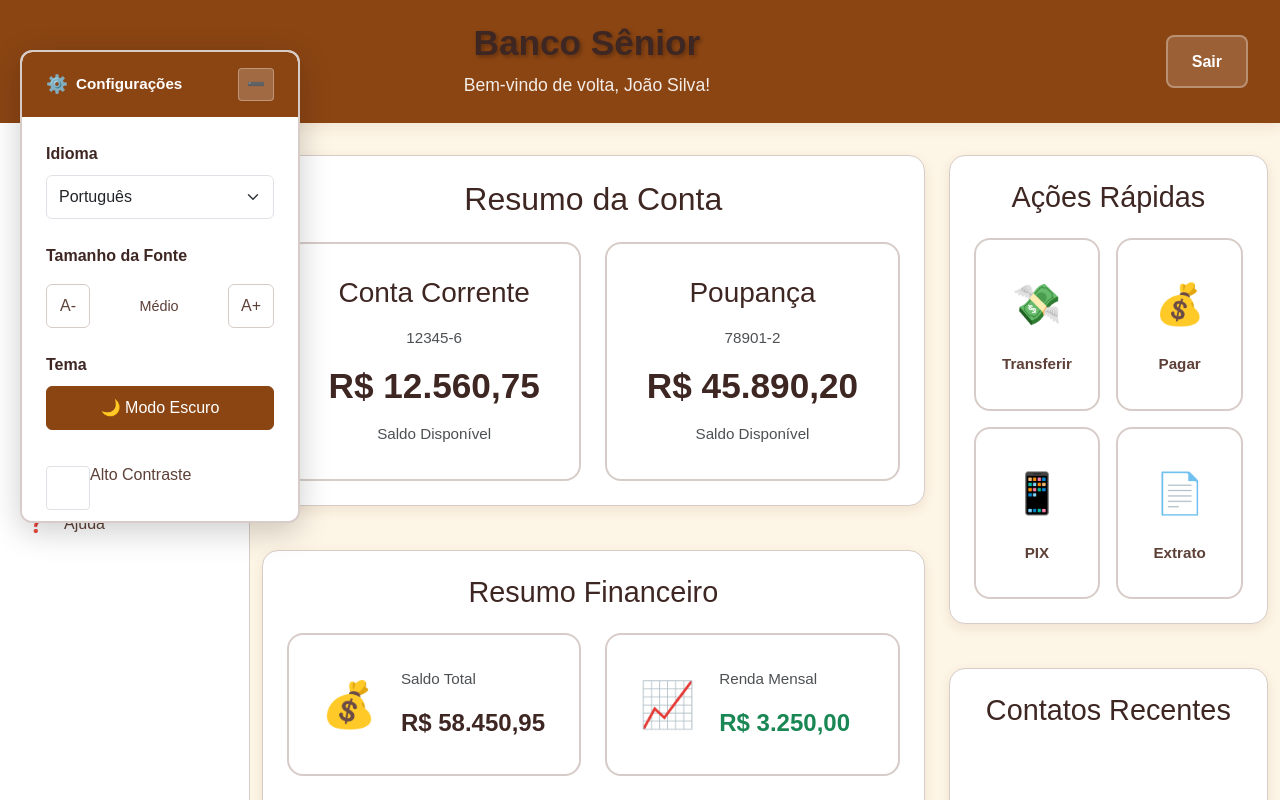
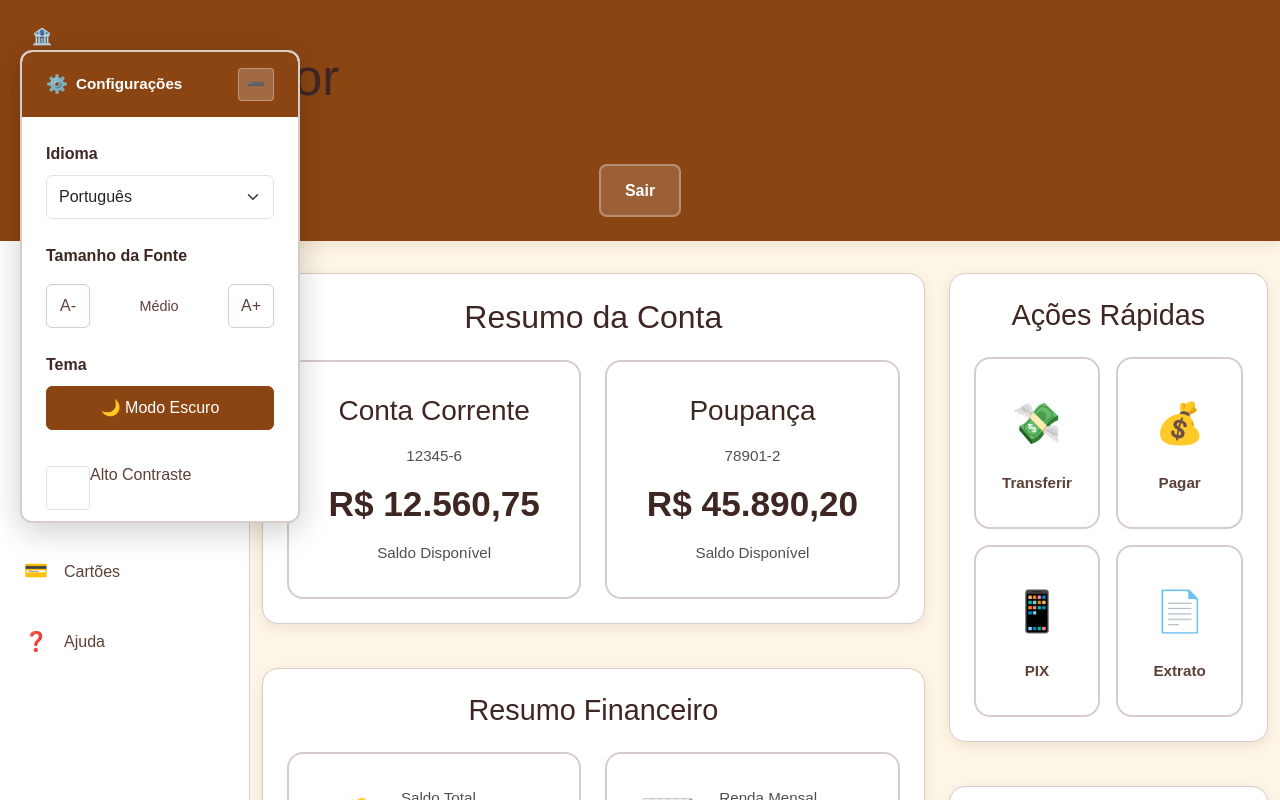
Before and after one commit to BssEric/Banco-S-nior---Facilitador-de-Transa-es, a React (Vite) app: page / in a window 1280 px wide. Shown: the top 800 px of the page. Built offline with nearby package versions, Linux system fonts and the light colour scheme.

Commit message:
Atualizar o Header.jsx

```diff
--- a/src/components/Header/Header.jsx
+++ b/src/components/Header/Header.jsx
@@ -18,12 +18,19 @@ const Header = () => {
 
   return (
     <header className={`header ${theme}`}>
-      <div className="header-content">
-        <div className="header-info">
-          <h1>{t.app.title}</h1>
-          <p>{t.app.welcome}, {user?.displayName}!</p>
+      <div className="header-container">
+        {/* Logo + Nome à esquerda */}
+        <div className="header-brand">
+          <div className="logo-img">
+            🏦
+          </div>
+          <div className="brand-text">
+            <h1>{t.app.title}</h1>
+            <p>{t.app.welcome}, {user?.displayName}!</p>
+          </div>
         </div>
 
+        {/* Botão Sair à direita */}
         <div className="header-actions">
           <button
             onClick={handleLogout}
```
